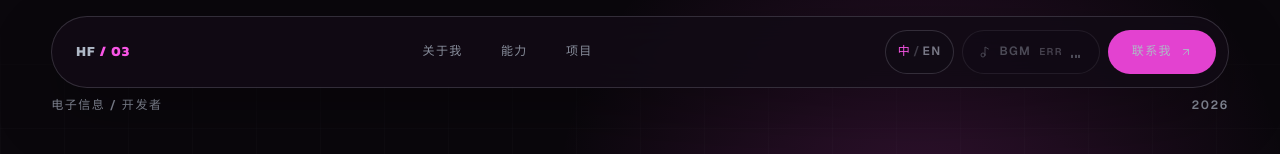
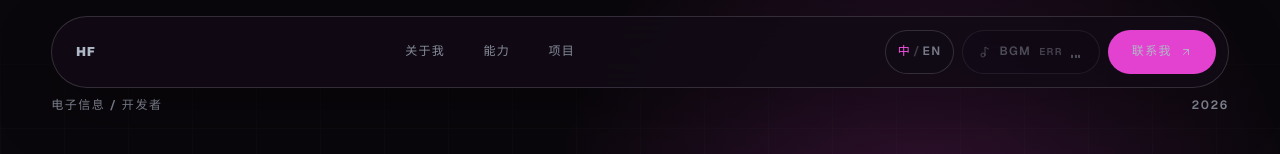
Before and after one commit to 1379475267-svg/haoran-fei-portfolio, a React (Vite) app: page / in a window 1280 px wide. Shown: the top 154 px of the page. Built offline with nearby package versions, Linux system fonts and the light colour scheme.

Commit message:
Remove version number from navigation mark

```diff
--- a/src/v3/V3Nav.tsx
+++ b/src/v3/V3Nav.tsx
@@ -21,7 +21,7 @@ export default function V3Nav() {
     >
       <div className="v3-nav">
         <a className="v3-nav-mark" href="#home" aria-label={language === "zh" ? "费浩然，返回顶部" : "Haoran Fei, back to top"}>
-          HF <span>/ 03</span>
+          HF
         </a>
         <nav aria-label={language === "zh" ? "主导航" : "Primary navigation"}>
           {links.map((link) => (
```
